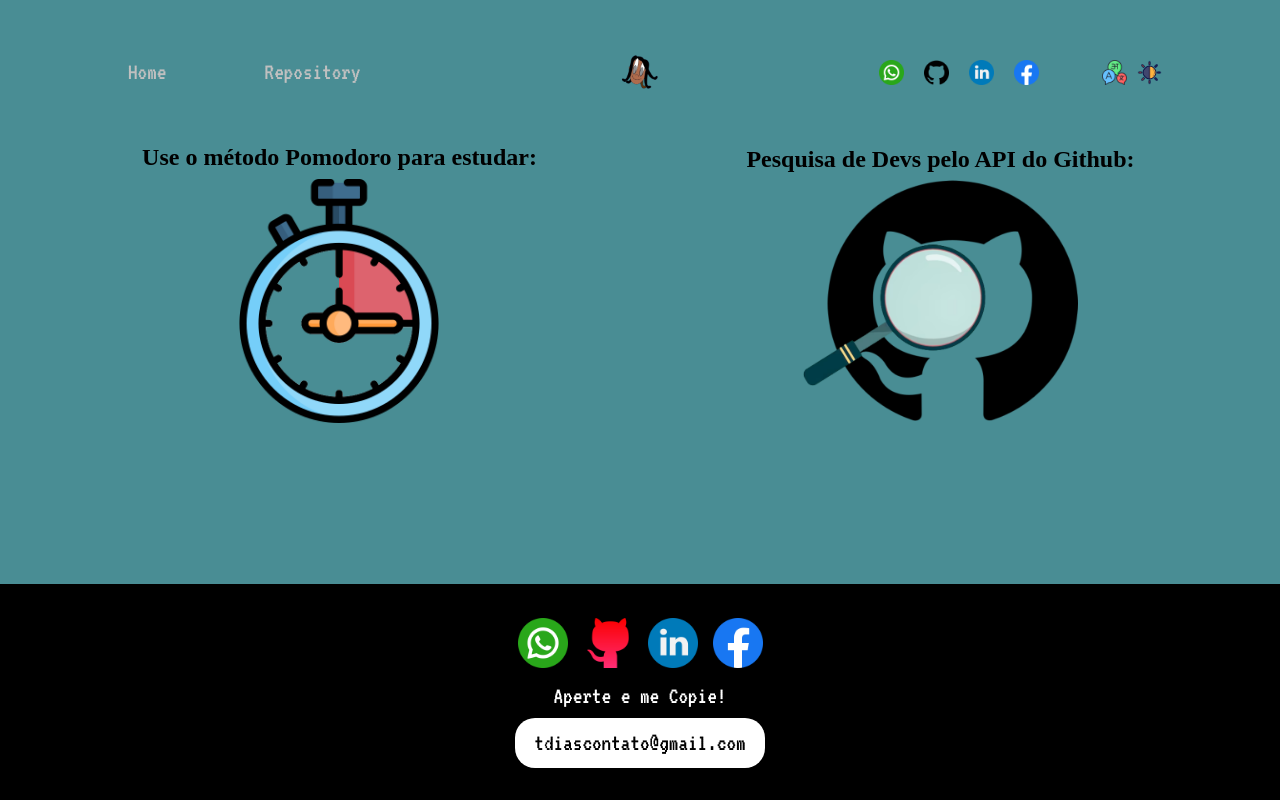
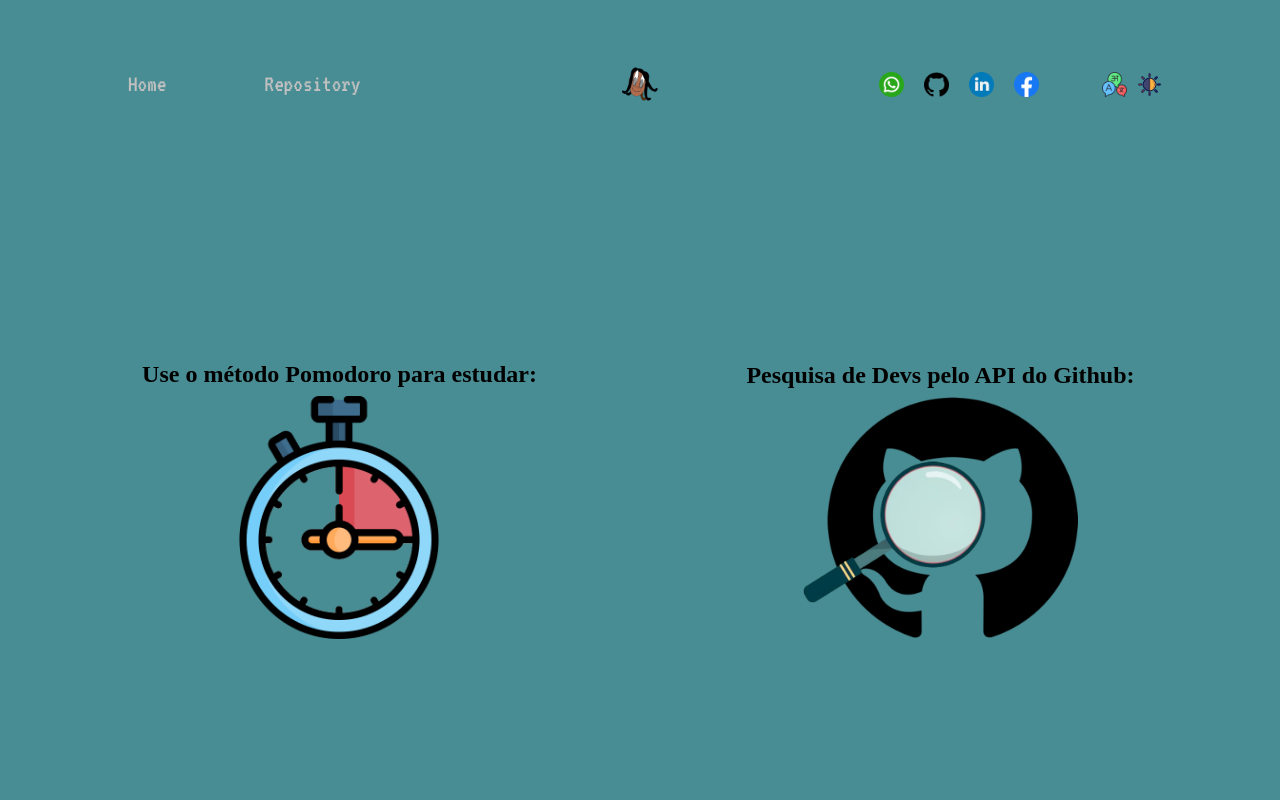
Before and after one commit to tdiascontato/vite-container, a React (Vite) app: page / in a window 1280 px wide. Shown: the top 800 px of the page. Built offline with nearby package versions, Linux system fonts and the light colour scheme.

Commit message:
Add files via upload

```diff
--- a/src/Styles/App.css
+++ b/src/Styles/App.css
@@ -2,12 +2,12 @@
     margin:0;
     padding: 0;
     box-sizing: border-box;
-
-
+}
+::-webkit-scrollbar{
+    display: none;
 }
 .ContainerApp{
     width: 100%;
-    height: 100vh;
     display: flex;
     flex-direction: column;
     align-items: center;
@@ -23,12 +23,11 @@
     height: 10%;
 }
 .Outlet{
-    height: 70%;
+    min-height: 100vh;
 }
 .Footer{
-    height: 30%;
+
     background: black;
-    overflow: hidden;
 
 }
 @media(max-width: 700px){
--- a/src/Styles/Footer.css
+++ b/src/Styles/Footer.css
@@ -1,7 +1,6 @@
 .ContainerFooter{
 
     width: 100%;
-
     display: flex;
     flex-direction: column;
     justify-content: center;
@@ -16,7 +15,7 @@
     margin-top: 20px;
 }
 img{
-    width: 50px;
+    width: 40px;
 }
 .CopyAndTap{
     display: flex;
```
